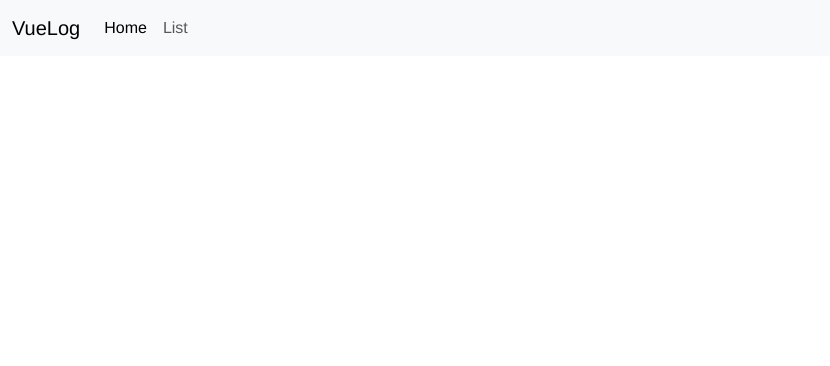
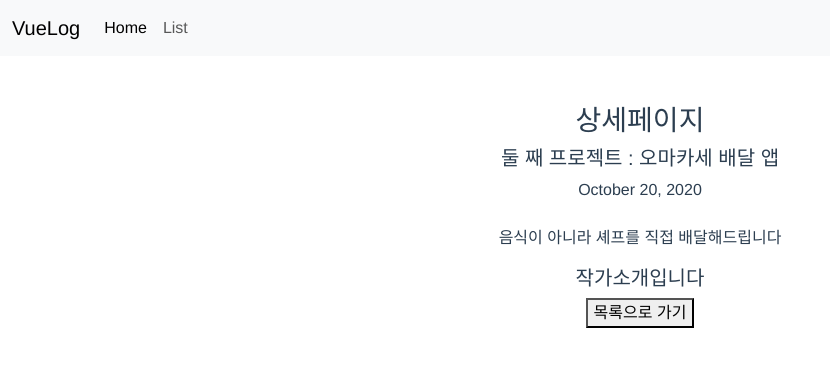
Before and after one commit to JangHyunjeong/vuelog, a Vue app: page /detail/1/author in a window 1280 px wide. Before the commit this address had no page. Shown: the top 366 px of the page, without its empty margins (0-830 px from the left). Built offline with nearby package versions, Linux system fonts and the light colour scheme.

Commit message:
nested routes  사용해서  Detail 페이지 나누기

```diff
--- /dev/null
+++ b/src/components/Author.vue
@@ -0,0 +1,5 @@
+<template>
+  <div>
+    <h5>작가소개입니다</h5>
+  </div>
+</template>
--- /dev/null
+++ b/src/components/Comment.vue
@@ -0,0 +1,6 @@
+<template>
+  <div>
+    <h5>코멘트입니다.</h5>
+  </div>
+</template>
+>
--- a/src/components/Detail.vue
+++ b/src/components/Detail.vue
@@ -18,6 +18,10 @@
         <div class="mt-4">
           <p>{{ ListData[$route.params.id].content }}</p>
         </div>
+
+        <RouterView></RouterView>
+
+        <button @click="$router.push('/list')">목록으로 가기</button>
       </div>
     </div>
   </div>
```
Also changed, not shown: src/router.js (+19 -0 lines).
